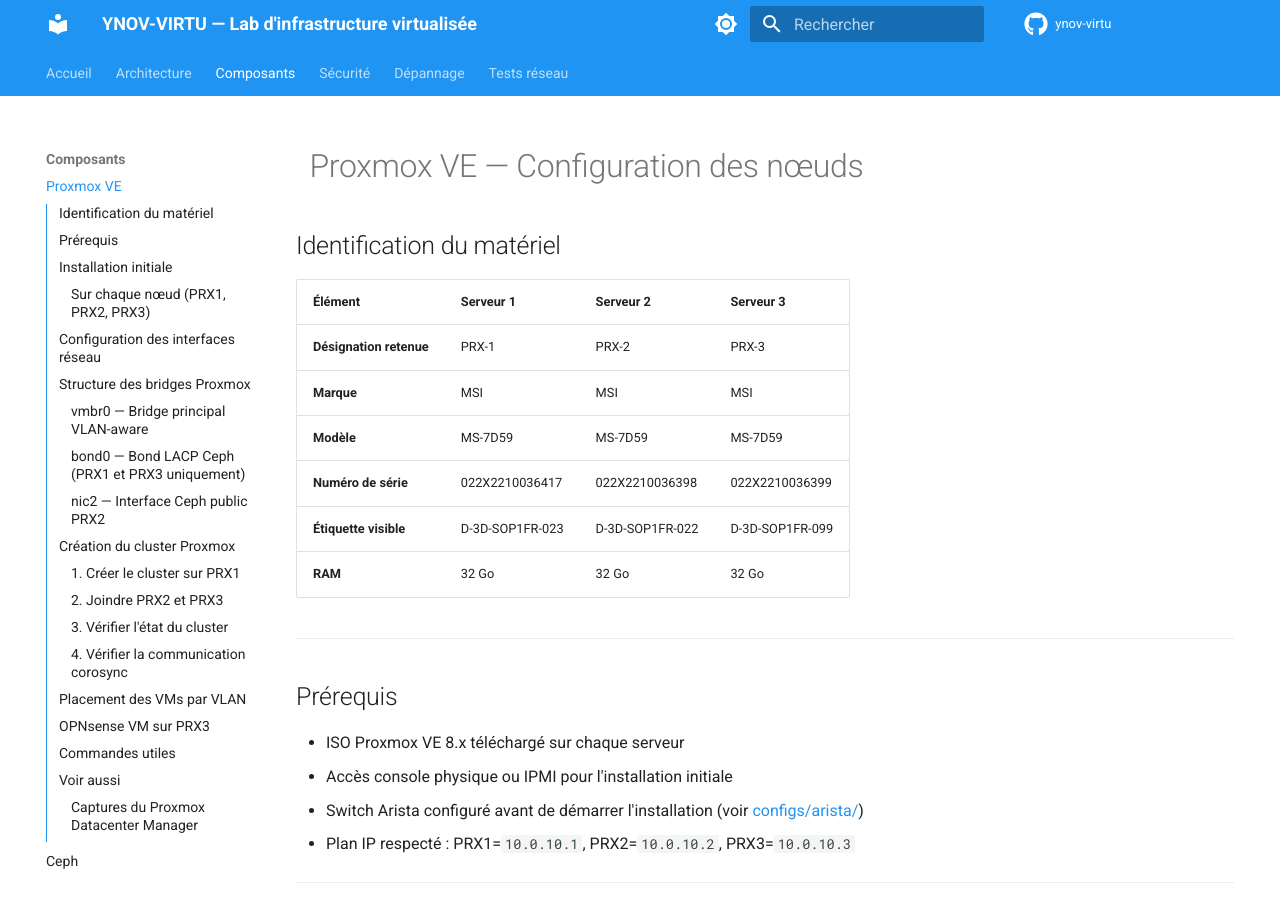
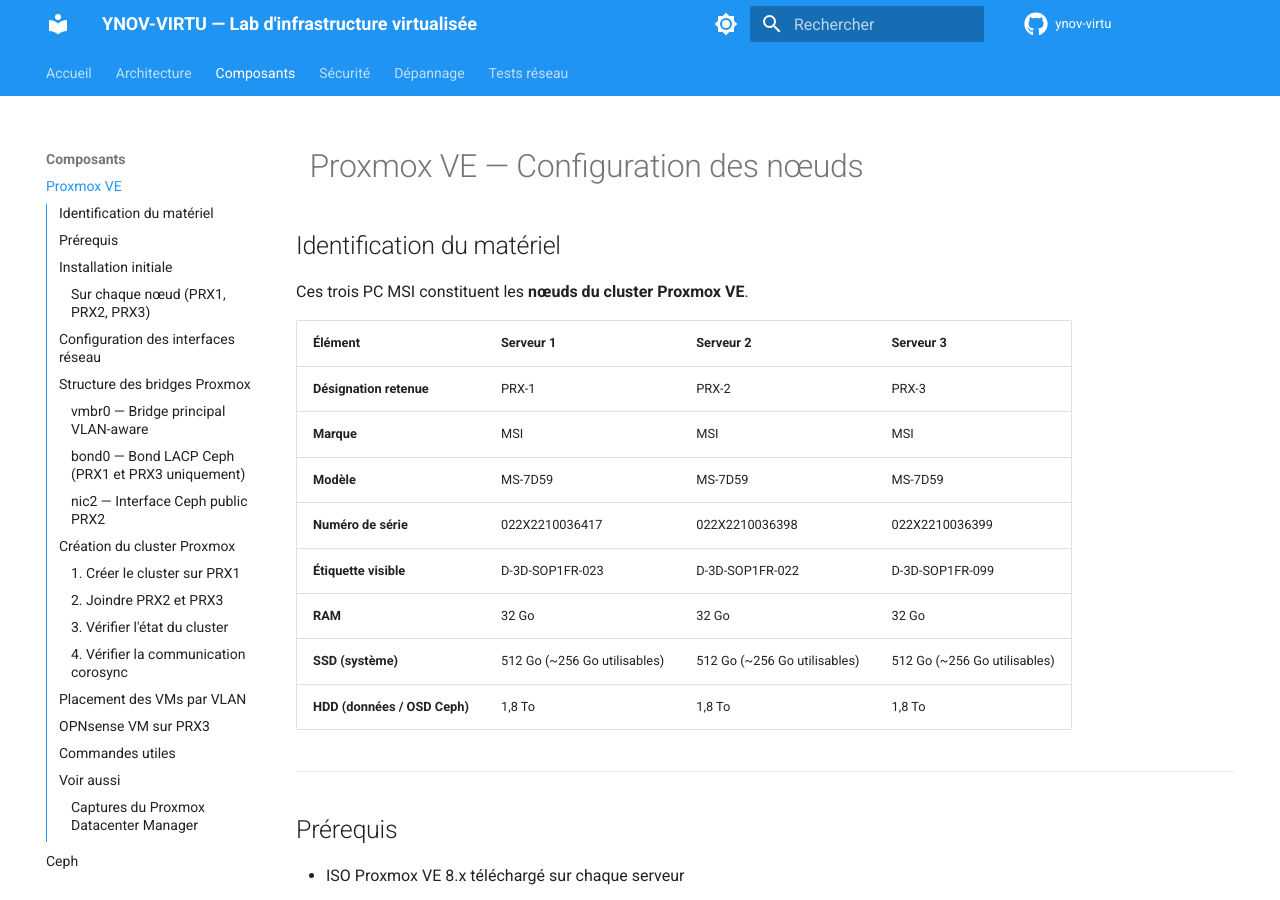
Before and after one commit to astronas/ynov-virtu, an MkDocs documentation site: the page built from docs/proxmox.md, in a window 1280 px wide and 900 px high. Built offline with MkDocs 1.6.1 and Material for MkDocs 9.7.7, drawn with Linux system fonts in a browser that asks for light colours; comment, search, counter and statistics services are not loaded.

```diff
--- a/docs/proxmox.md
+++ b/docs/proxmox.md
@@ -1,6 +1,8 @@
 # <img src="assets/logos/proxmox.png" class="inline-logo" alt=""> Proxmox VE — Configuration des nœuds
 
 ## Identification du matériel
+
+Ces trois PC MSI constituent les **nœuds du cluster Proxmox VE**.
 
 | Élément | Serveur 1 | Serveur 2 | Serveur 3 |
 |---|---|---|---|
@@ -10,6 +12,8 @@
 | **Numéro de série** | 022X2210036417 | 022X2210036398 | 022X2210036399 |
 | **Étiquette visible** | D-3D-SOP1FR-023 | D-3D-SOP1FR-022 | D-3D-SOP1FR-099 |
 | **RAM** | 32 Go | 32 Go | 32 Go |
+| **SSD (système)** | 512 Go (~256 Go utilisables) | 512 Go (~256 Go utilisables) | 512 Go (~256 Go utilisables) |
+| **HDD (données / OSD Ceph)** | 1,8 To | 1,8 To | 1,8 To |
 
 ---
 
```
Also changed, not shown: docs/architecture.md (+1 -1 lines), docs/index.md (+1 -1 lines).
